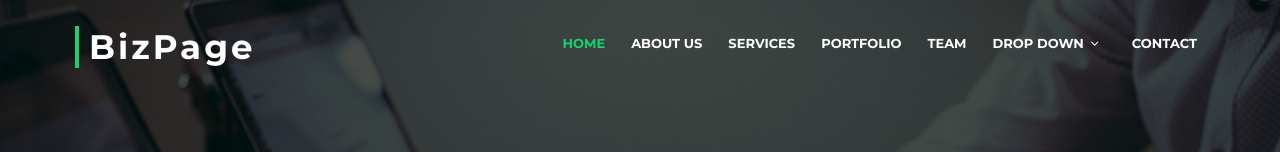
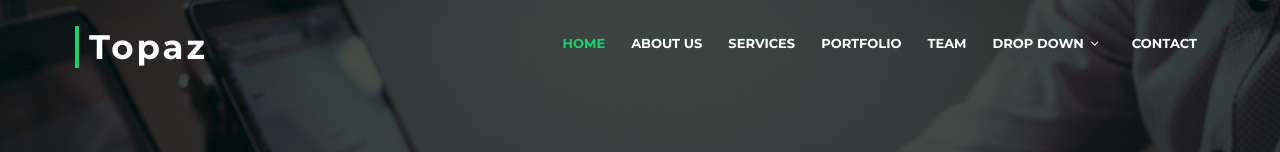
Before and after one commit to tuchpisit24/tuchpisit, a plain HTML site: page index.html in a window 1280 px wide. Shown: the top 152 px of the page. Drawn offline with nearby package versions, Linux system fonts and the light colour scheme; animation ran at ten frames a second; files whose address does not match are found by name.

Commit message:
Update index.html

```diff
--- a/index.html
+++ b/index.html
@@ -44,7 +44,7 @@
     <div class="container-fluid">
 
       <div id="logo" class="pull-left">
-        <h1><a href="#intro" class="scrollto">BizPage</a></h1>
+        <h1><a href="#intro" class="scrollto">Topaz</a></h1>
         <!-- Uncomment below if you prefer to use an image logo -->
         <!-- <a href="#intro"><img src="img/logo.png" alt="" title="" /></a>-->
       </div>
```
